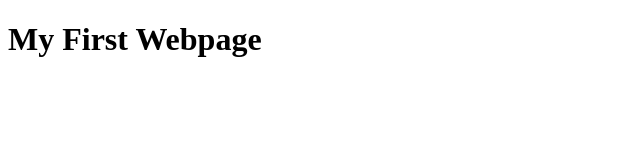
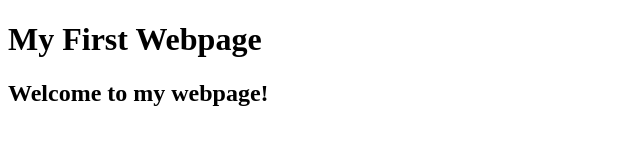
Before and after one commit to bisht321suraj/python, a plain HTML site: page index.html in a window 1280 px wide. Shown: the whole page, without its empty margins (0-640 px from the left). Drawn offline with Linux system fonts and the light colour scheme.

Commit message:
added a h2

```diff
--- a/index.html
+++ b/index.html
@@ -7,5 +7,6 @@
 </head>
 <body>
     <h1>My First Webpage</h1>
+    <h2>Welcome to my webpage!</h2>
 </body>
 </html>
```
